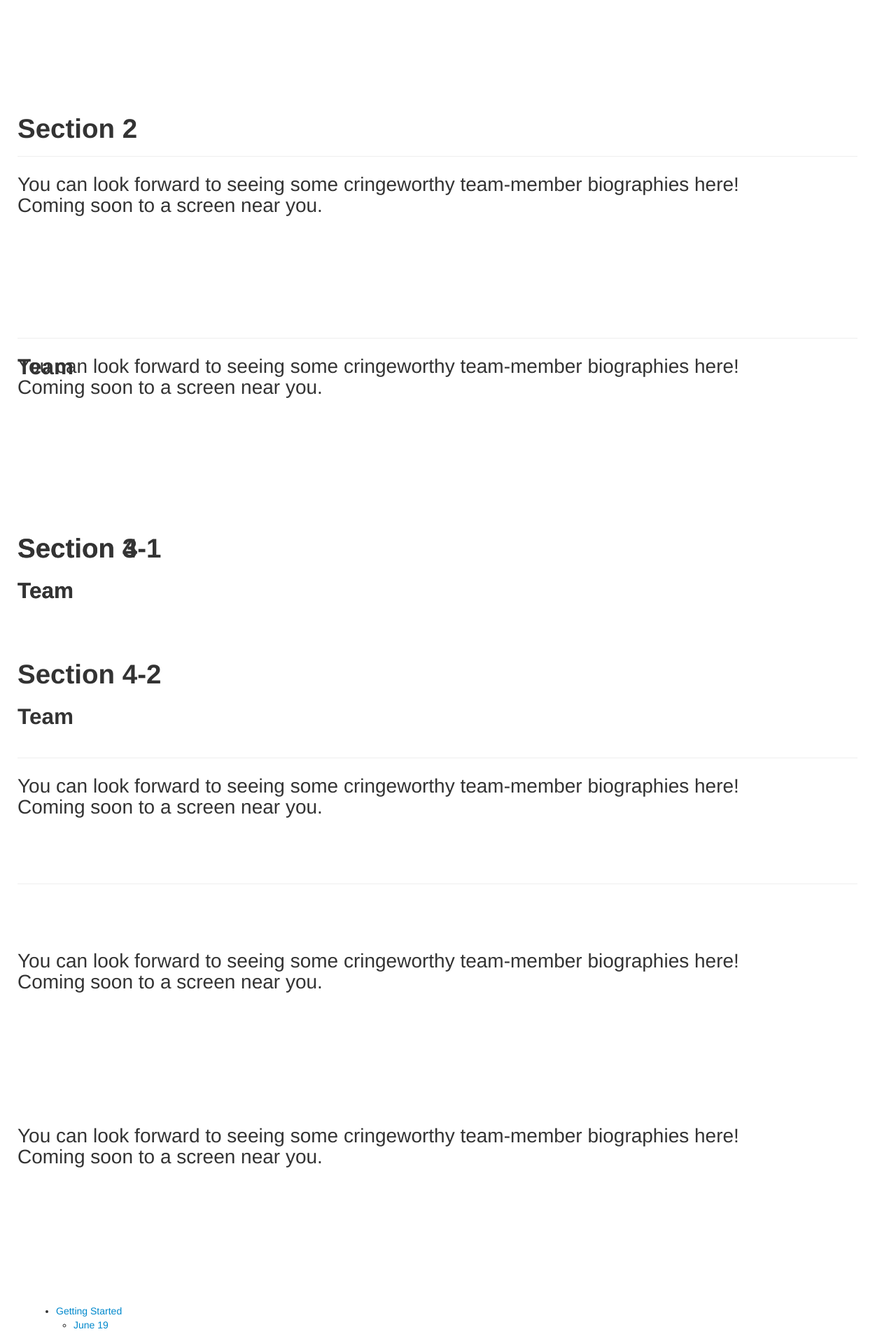
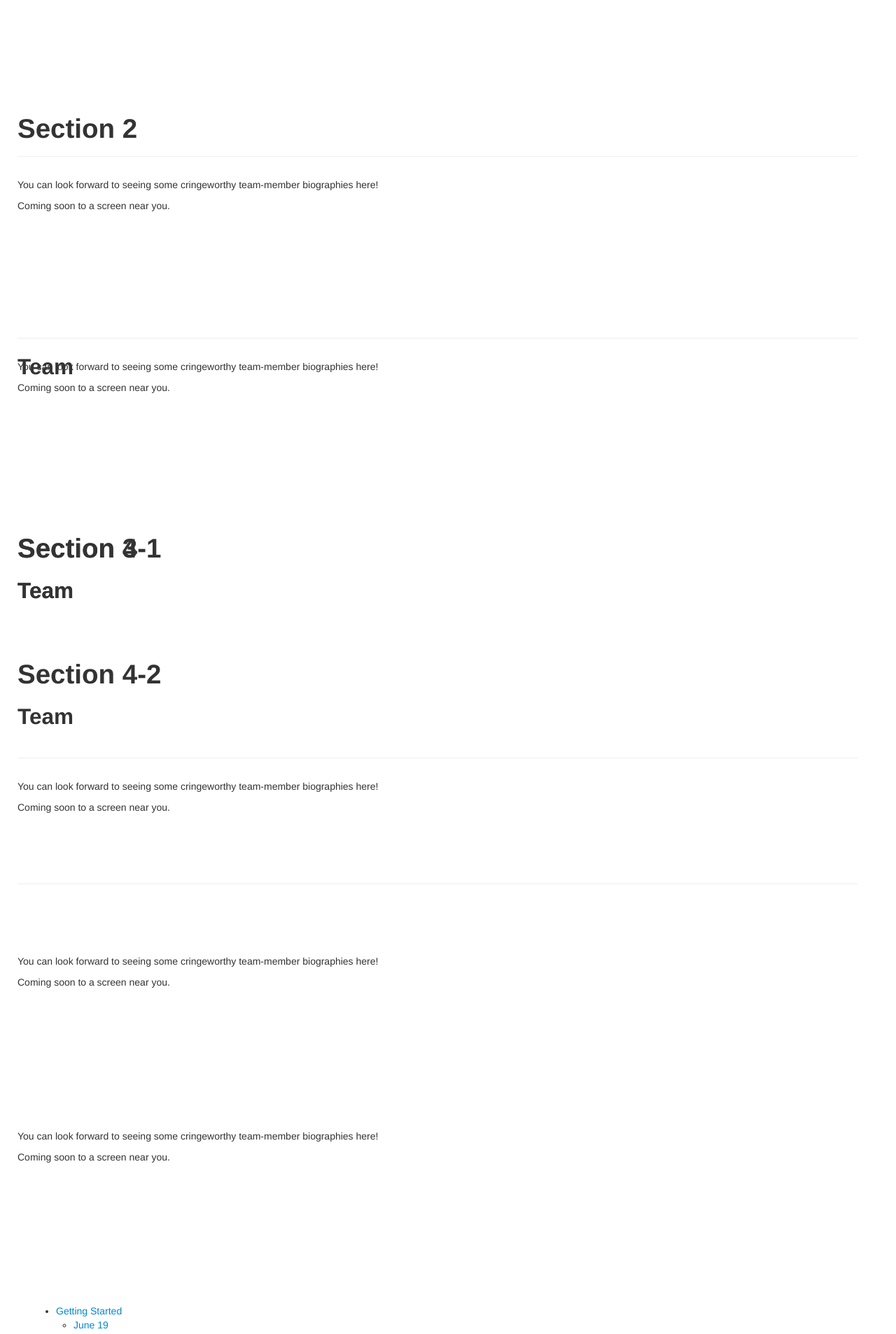
Before and after one commit to riboxswitch/riboxswitch.github.io, a Jekyll site: the page built from team.md, in a window 1280 px wide. Shown: the part 370-2277 px from the top of the page at 70% size. Built offline with Jekyll 4.4.1, drawn with Linux system fonts in a browser that asks for light colours; nearby versions of some CDN libraries.

Commit message:
attempt5

```diff
--- a/_includes/themes/twitter/default.html
+++ b/_includes/themes/twitter/default.html
@@ -23,6 +23,7 @@
 
     <!-- Le styles -->
     <link href="{{ ASSET_PATH }}/bootstrap/css/bootstrap.2.2.2.min.css" rel="stylesheet">
+
     <!-- The bootstrap example for sidenav -->
     <script src="https://ajax.googleapis.com/ajax/libs/jquery/3.2.1/jquery.min.js"></script>
     <script src="https://maxcdn.bootstrapcdn.com/bootstrap/3.3.7/js/bootstrap.min.js"></script>
@@ -35,18 +36,18 @@
   }
    div.col-sm-9 div {
       height: 250px;
-      font-size: 28px;
+
   }
 
   @media screen and (max-width: 810px) {
     #section1, #section2, #section3, #section41, #section42  {
-        margin-left: 150px;
+        margin-left: 1500px;
     }
   }
   </style>
 </head>
 
-    <!-- end bootstrap example -->
+    <!-- end bootstrap example part1 -->
     <link href="{{ ASSET_PATH }}/css/style.css?body=1" rel="stylesheet" type="text/css" media="all">
     <link href="{{ ASSET_PATH }}/css/kbroman.css" rel="stylesheet" type="text/css" media="all">
 
```
